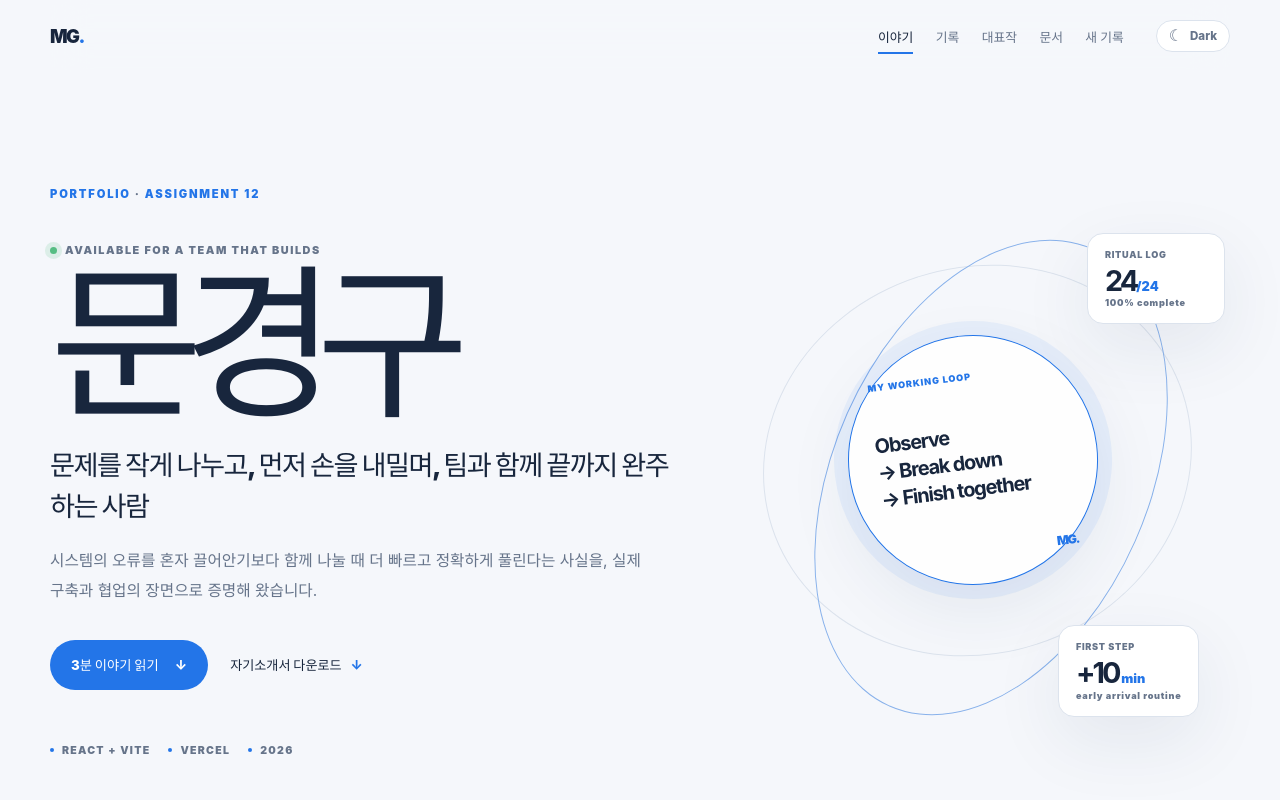
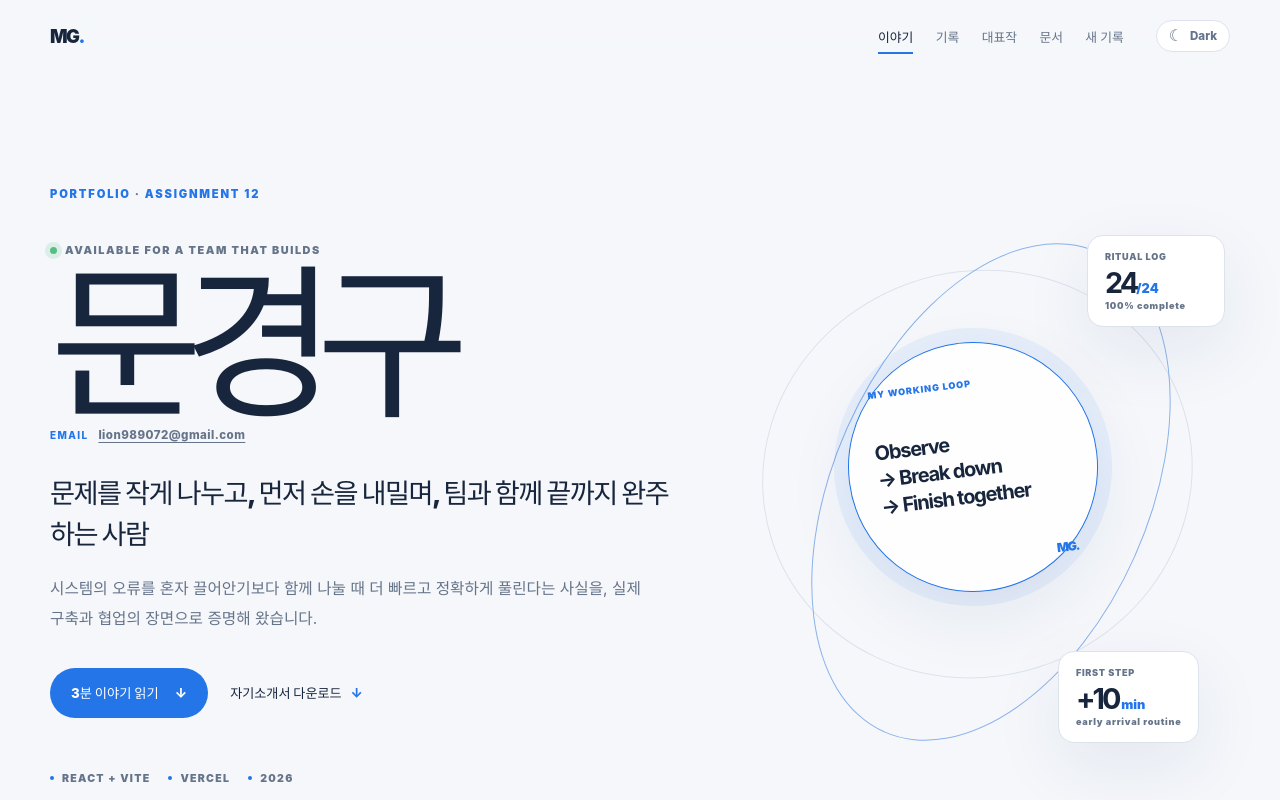
Before and after one commit to gyeonggumun/assignment-12-personal-site, a React (Vite) app: page / in a window 1280 px wide. Shown: the top 800 px of the page. Built offline with nearby package versions, Linux system fonts and the light colour scheme.

Commit message:
feat(연락처) : 홈페이지에 이메일 연락처 표시 추가

```diff
--- a/src/components/HeroSection.jsx
+++ b/src/components/HeroSection.jsx
@@ -11,6 +11,7 @@ export default function HeroSection() {
         <p className="eyebrow">PORTFOLIO <span>·</span> ASSIGNMENT 12</p>
         <p className="hero-kicker"><span className="status-dot" /> AVAILABLE FOR A TEAM THAT BUILDS</p>
         <h1 id="hero-title">문경구</h1>
+        <p className="hero-contact"><span>EMAIL</span><a href="mailto:lion989072@gmail.com">lion989072@gmail.com</a></p>
         <p className="hero-line">문제를 작게 나누고, 먼저 손을 내밀며, 팀과 함께 끝까지 완주하는 사람</p>
         <p className="hero-intro">시스템의 오류를 혼자 끌어안기보다 함께 나눌 때 더 빠르고 정확하게 풀린다는 사실을, 실제 구축과 협업의 장면으로 증명해 왔습니다.</p>
         <div className="hero-actions">
--- a/src/components/SiteFooter.jsx
+++ b/src/components/SiteFooter.jsx
@@ -1,7 +1,7 @@
 export default function SiteFooter() {
   return (
     <footer className="site-footer">
-      <div><strong>문경구</strong><span>함께 끝까지 완주하는 엔지니어</span></div>
+      <div><strong>문경구</strong><span>함께 끝까지 완주하는 엔지니어</span><a className="footer-email" href="mailto:lion989072@gmail.com">lion989072@gmail.com</a></div>
       <a href="#top">처음으로 ↑</a>
       <small>Assignment 12 · React portfolio</small>
     </footer>
--- a/src/styles.css
+++ b/src/styles.css
@@ -85,6 +85,9 @@ a { color: inherit; }
 .hero-kicker { display: flex; align-items: center; gap: 8px; margin: 42px 0 16px; color: var(--muted); font-size: 0.68rem; font-weight: 900; letter-spacing: 0.14em; }
 .status-dot { width: 7px; height: 7px; border-radius: 50%; background: #56bd83; box-shadow: 0 0 0 5px color-mix(in srgb, #56bd83 16%, transparent); }
 .hero h1 { margin: 0; color: var(--ink); font-size: clamp(4.5rem, 13vw, 10.5rem); font-weight: 900; letter-spacing: -0.12em; line-height: 0.85; }
+.hero-contact { display: flex; align-items: center; gap: 10px; margin: 14px 0 0; color: var(--muted); font-size: 0.72rem; font-weight: 800; letter-spacing: 0.04em; }
+.hero-contact span { color: var(--accent); font-size: 0.62rem; letter-spacing: 0.14em; }
+.hero-contact a { color: inherit; text-underline-offset: 3px; }
 .hero-line { max-width: 640px; margin: clamp(22px, 4vw, 32px) 0 18px; color: var(--ink); font-size: clamp(1.05rem, 2.2vw, 1.7rem); font-weight: 800; letter-spacing: -0.055em; line-height: 1.5; }
 .hero-intro { max-width: 600px; margin: 0; color: var(--muted); font-size: clamp(0.86rem, 1.5vw, 0.98rem); line-height: 1.9; }
 .hero-actions { display: flex; align-items: center; gap: clamp(14px, 3vw, 22px); margin-top: clamp(24px, 4vw, 34px); }
@@ -223,6 +226,7 @@ a { color: inherit; }
 .site-footer div { display: flex; align-items: center; gap: 14px; }
 .site-footer strong { color: var(--ink); font-size: 0.82rem; }
 .site-footer span, .site-footer small, .site-footer a { color: var(--muted); font-size: 0.68rem; }
+.site-footer .footer-email { color: var(--accent); text-underline-offset: 3px; }
 .site-footer a { justify-self: center; font-weight: 800; text-decoration: none; }
 .site-footer small { justify-self: end; }
 
```
